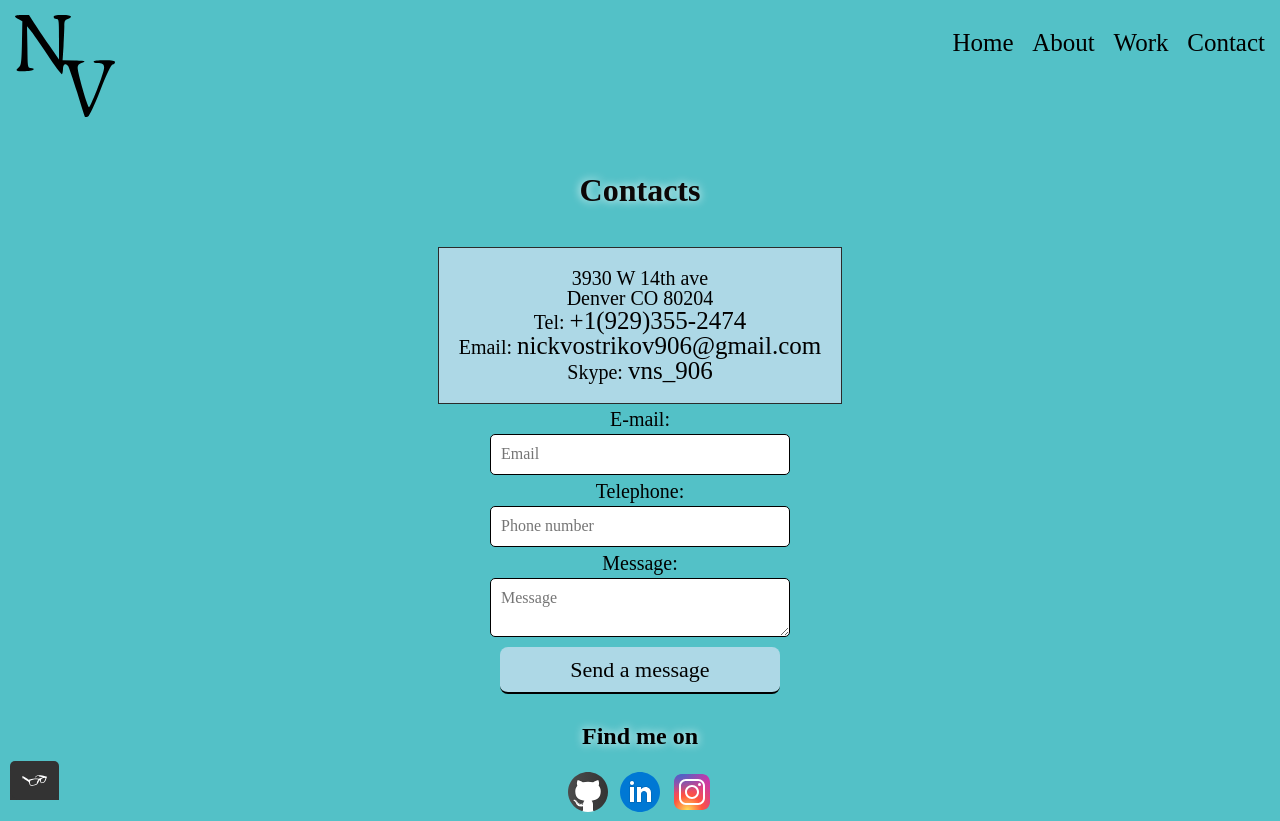
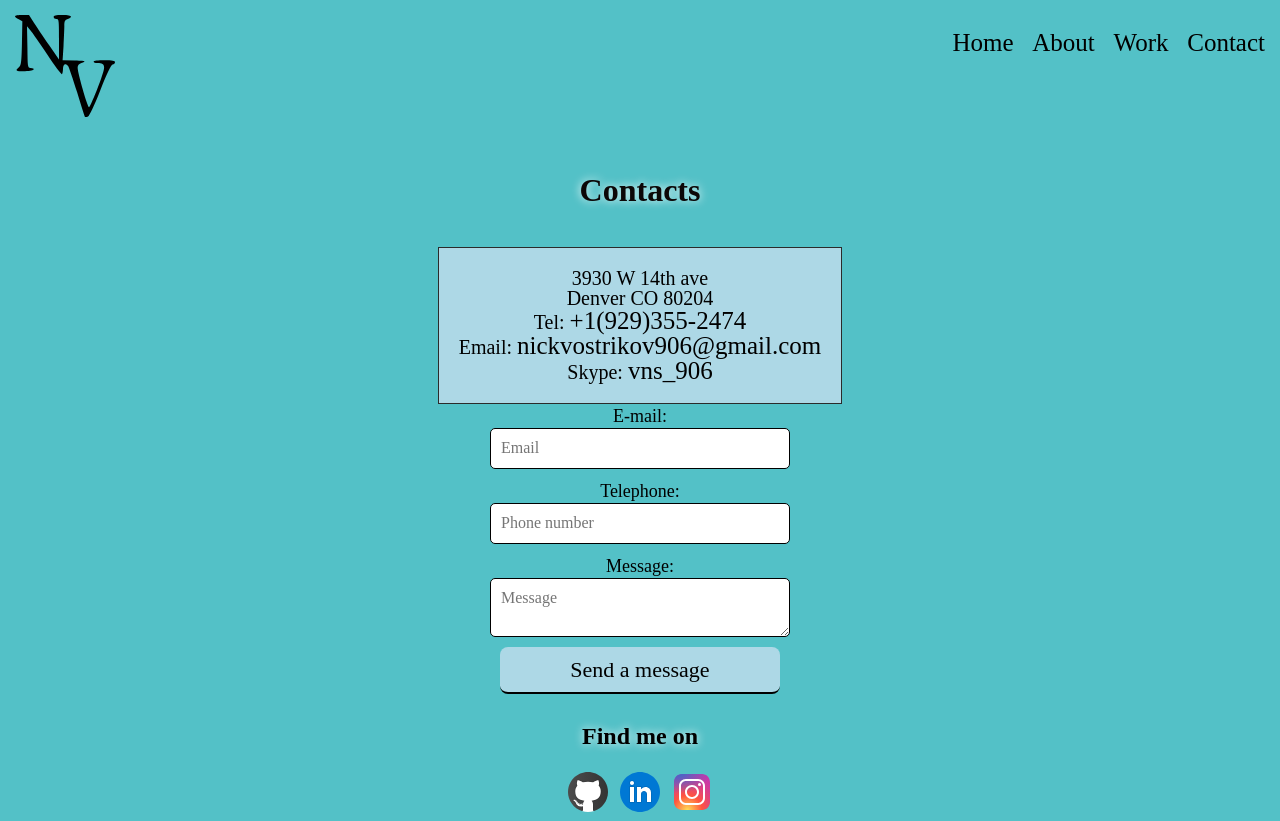
Before and after one commit to nick-vns/portfolio, a plain HTML site: page nav/contact.html in a window 1280 px wide. Drawn offline with nearby package versions, Linux system fonts and the light colour scheme.

```diff
--- a/css/style.production.css
+++ b/css/style.production.css
@@ -83,7 +83,7 @@
    }
    .error-message {
     color: rgb(197, 21, 21);
-    font-size: 18px;
+    font-size: 15px;
    }
    .contacts{
        background-color: var(--secondary-color);
@@ -218,8 +218,8 @@
        padding: 10px;
    }
    label{
-    font-size: 20px;
-    margin: 5px 5px;
+    font-size: 18px;
+    margin: 3px 3px;
    }
    p{
        font-size: 23px;
--- a/nav/contact.html
+++ b/nav/contact.html
@@ -74,8 +74,9 @@
     </footer>
 
 
-    <!--accessibility guidelines-->
-    <script src="/js/tota11y.min.js"></script>
+    <!--accessibility guidelines
+    <script src="/js/tota11y.min.js"></script>-->
+    <script src="/js/scripts.js"></script>
 
 </body>
 </html>
```
